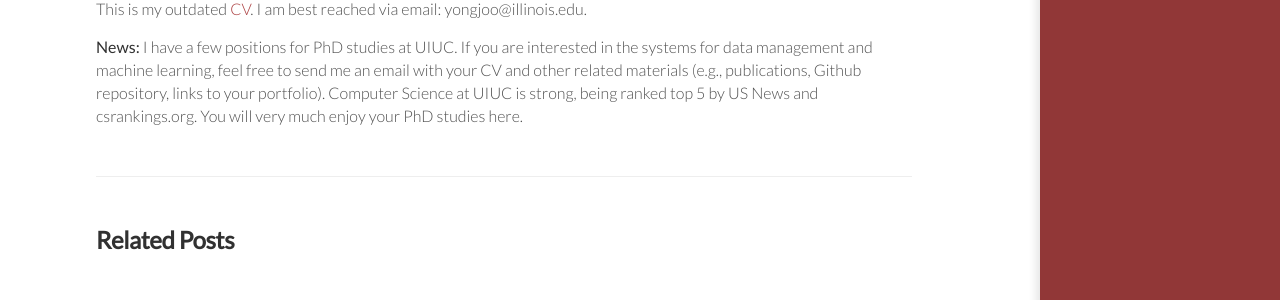
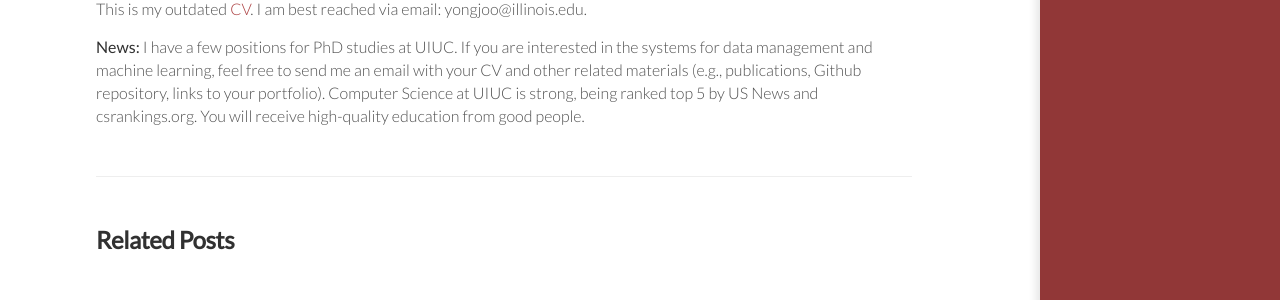
Before and after one commit to pyongjoo/pyongjoo.github.io, a Jekyll site: the page built from _intro/2016-05-01-hi.md, in a window 1280 px wide. Shown: the part 423-723 px from the top of the page. Built offline with Jekyll 4.4.1, drawn with Linux system fonts in a browser that asks for light colours.

Commit message:
intro update

```diff
--- a/_intro/2016-05-01-hi.md
+++ b/_intro/2016-05-01-hi.md
@@ -30,4 +30,4 @@
 systems for data management and machine learning, feel free to send me an email with your CV and
 other related materials (e.g., publications, Github repository, links to your portfolio).
 Computer Science at UIUC is strong, being ranked top 5 by US News and csrankings.org.
-You will very much enjoy your PhD studies here.
+You will receive high-quality education from good people.
```
